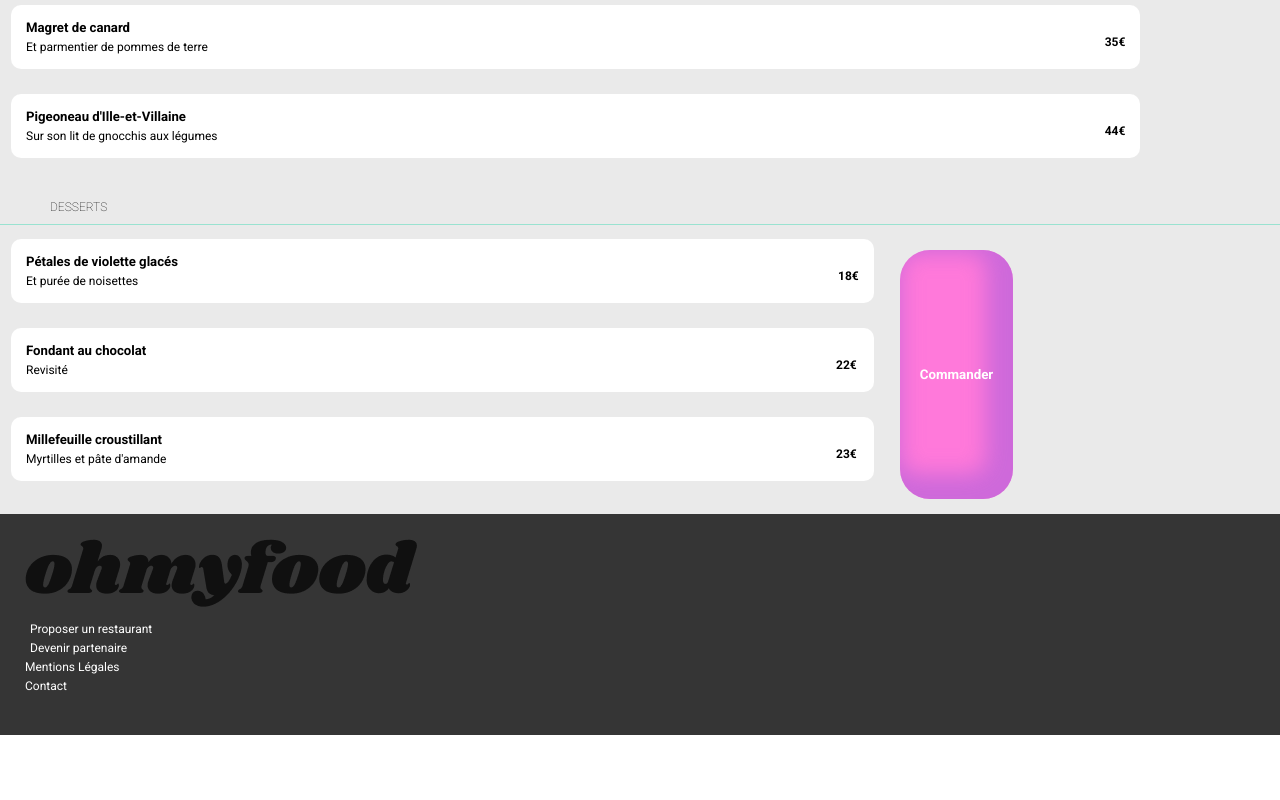
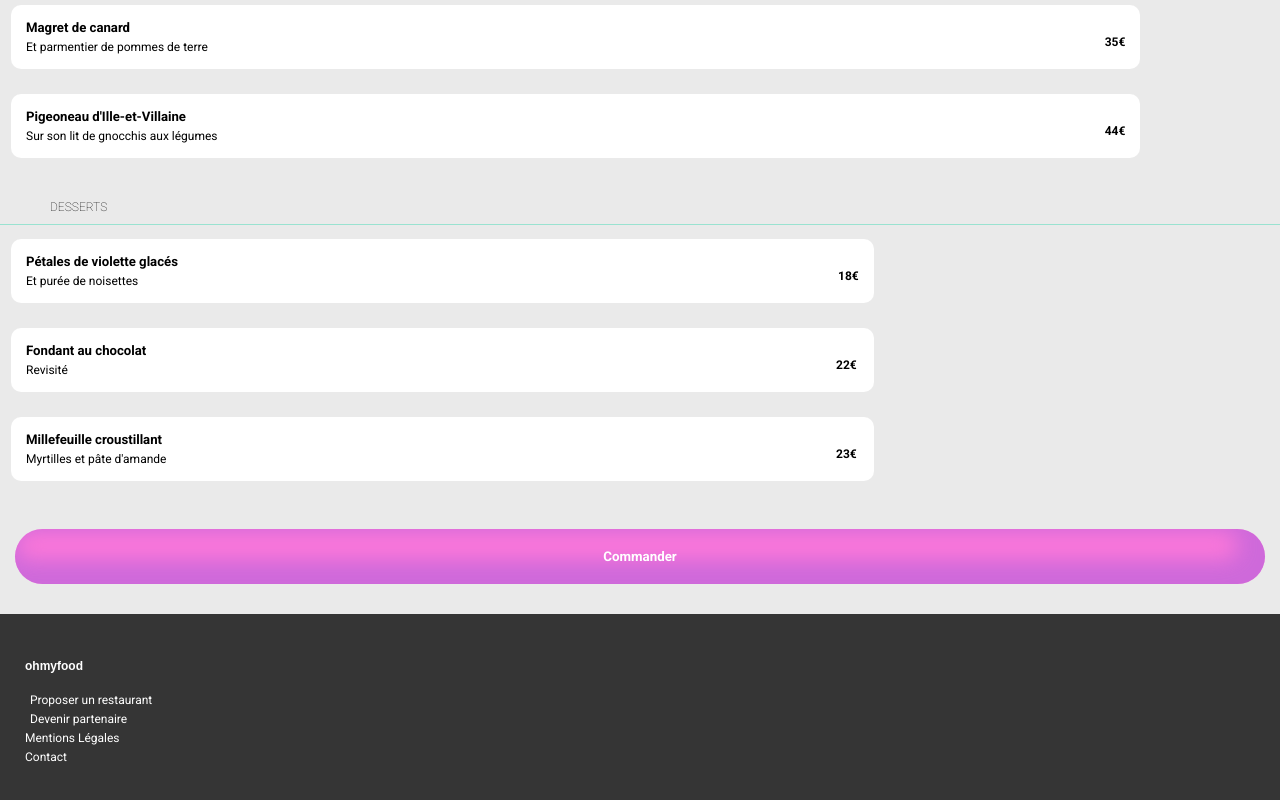
Before and after one commit to CaroGom/CarolineGomot_3_15122021, a website: page page1.html in a window 1280 px wide. Shown: the part 876-1676 px from the top of the page. Before the commit the page ends 1611 px from the top, so only its background shows below. Drawn offline with Linux system fonts and the light colour scheme; some icons are missing; a web font is replaced by a local one.

Commit message:
changes to restaurant sass button and footer

```diff
--- a/assets/sass/style.scss
+++ b/assets/sass/style.scss
@@ -450,6 +450,10 @@ nav {
 	& form {
 		display: flex;
 		flex-wrap: wrap;
+		& button{
+			flex-basis: 100%;
+			margin-bottom: 30px;
+		}
 	}
 	& fieldset{
 		border-style: hidden;
@@ -479,9 +483,7 @@ nav {
 				font-weight: bold;
 
 			}
-			& button{
-				flex-basis: 100%;
-			}
+
 		}
 	}
 }
--- a/page1.html
+++ b/page1.html
@@ -122,7 +122,9 @@
 	<footer>
 
 		<a href="index.html">
-			<img src="assets/img/logo/ohmyfood.png">
+			<h5>
+				ohmyfood
+			</h5>
 		</a>
 
 		<nav class="nav">
```
Also changed, not shown: index.html (+1 -1 lines), assets/css/style.css, 1 other file.
